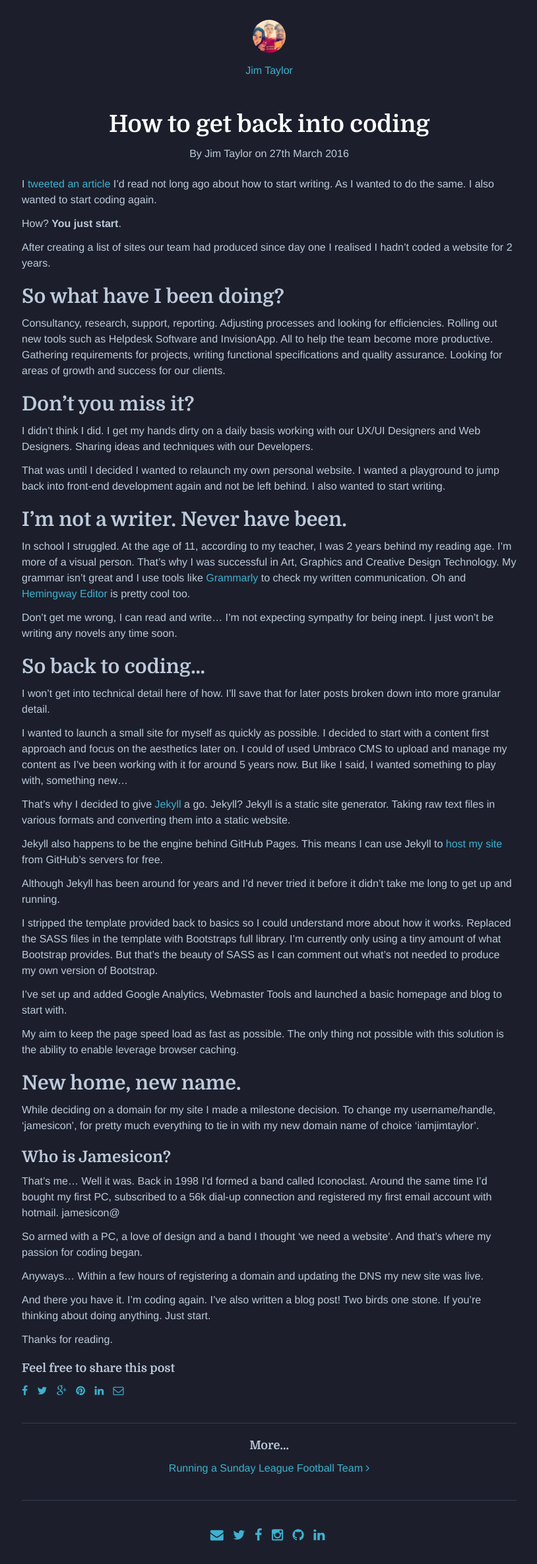
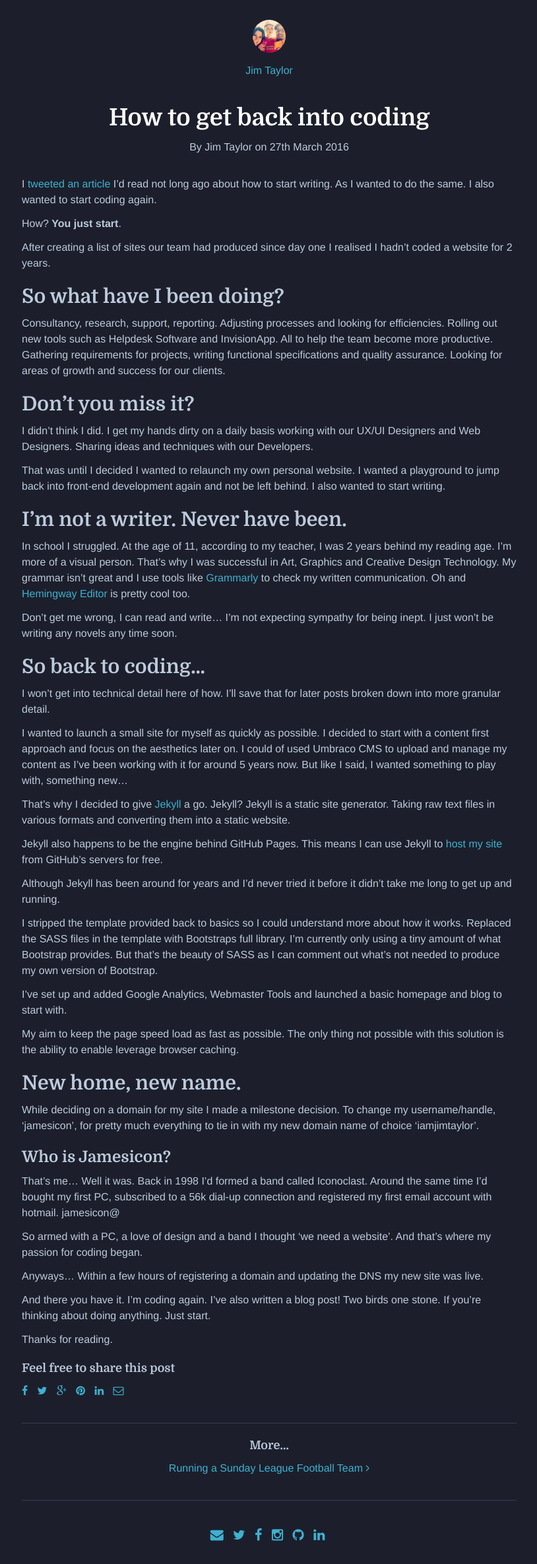
Before and after one commit to iamjimtaylor/iamjimtaylor, a Jekyll site: the page built from _posts/2016-03-27-how-to-get-back-into-coding.md, in a window 1280 px wide. Shown: the whole page at 66% size, without its empty margins (232-1046 px from the left). Built offline with Jekyll 4.4.1, drawn with Linux system fonts in a browser that asks for light colours.

Commit message:
post header position

```diff
--- a/_sass/skin/modules/_header.scss
+++ b/_sass/skin/modules/_header.scss
@@ -142,7 +142,7 @@
 	display: inline-block;
 	width:50%;
 	max-width: 120px;
-	margin-bottom: 30px;
+	margin-bottom: 20px;
 	@media (min-width: $screen-sm) {
 		width:auto;
 		max-width: none;
--- a/_sass/skin/templates/_blog.scss
+++ b/_sass/skin/templates/_blog.scss
@@ -45,7 +45,7 @@
 .post {
 	.post-header {
 		text-align: center;
-		padding-bottom: 10px;
+		padding-bottom: 20px;
 	}
 	figure {
 		img {
```
